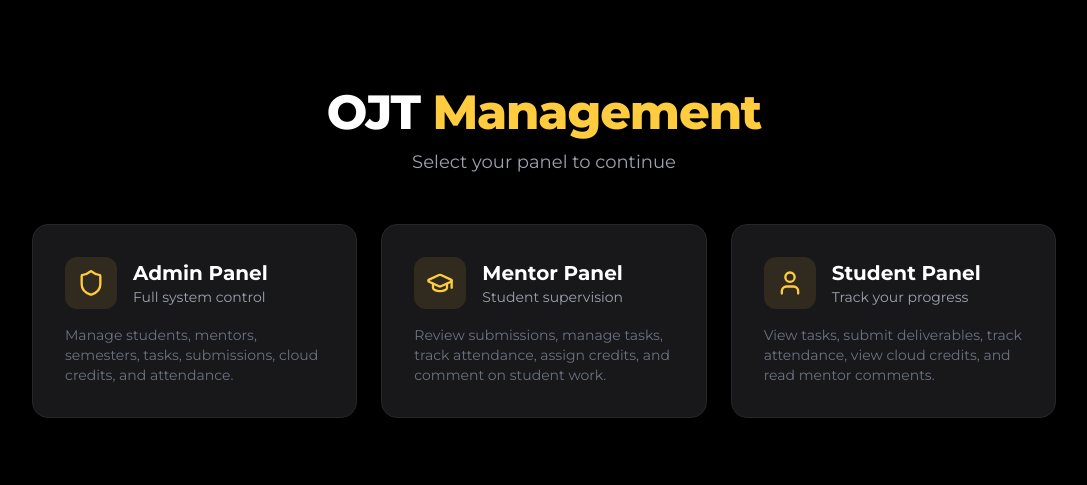
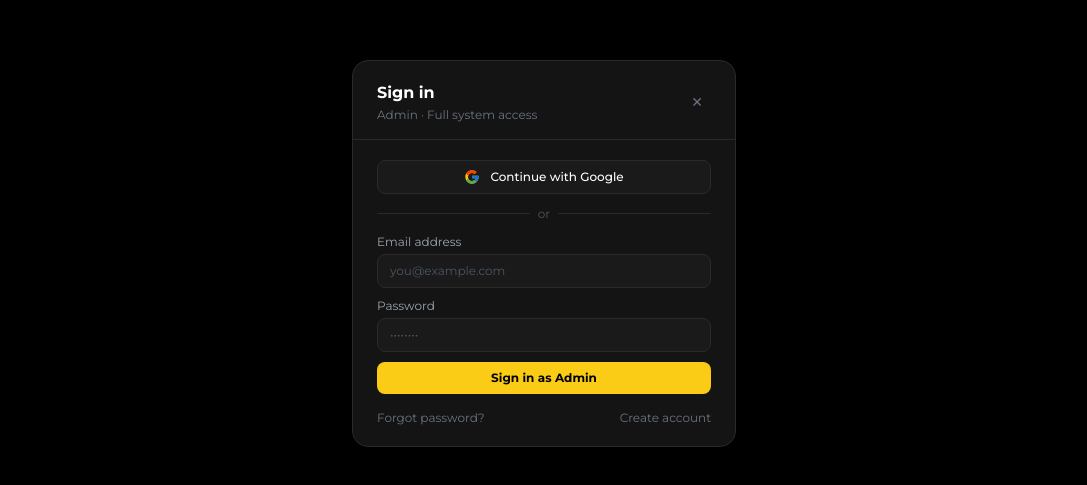
Before and after one commit to get2harshit/OJT-Management_System, a React (Vite) app: page /admin in a window 1280 px wide. Shown: the part 147-632 px from the top of the page, without its empty margins (96-1183 px from the left). Built offline with nearby package versions, Linux system fonts and the light colour scheme.

Commit message:
Implement route-based login navigation

```diff
--- a/package.json
+++ b/package.json
@@ -14,7 +14,8 @@
     "@supabase/supabase-js": "^2.57.4",
     "lucide-react": "^0.344.0",
     "react": "^18.3.1",
-    "react-dom": "^18.3.1"
+    "react-dom": "^18.3.1",
+    "react-router-dom": "^7.18.1"
   },
   "devDependencies": {
     "@eslint/js": "^9.9.1",
--- a/src/App.tsx
+++ b/src/App.tsx
@@ -1,20 +1,13 @@
-import { useState } from 'react';
+import { Routes, Route } from 'react-router-dom';
 import { Shield, GraduationCap, User } from 'lucide-react';
+import { useNavigate } from 'react-router-dom';
 import AdminPanel from './pages/admin';
 import MentorPanel from './pages/mentor';
 import StudentPanel from './pages/student';
-import LoginForm from './components/LoginForm';
+import RoleLogin from './pages/auth/RoleLogin';
 
-
-type Panel = 'landing' | 'admin' | 'mentor' | 'student';
-
-export default function App() {
-  const [panel, setPanel] = useState<Panel>('landing');
-  const [loginForm, setLoginForm] = useState<'admin' | 'mentor' | 'student' | null>(null);
-
-  if (panel === 'admin') return <AdminPanel />;
-  if (panel === 'mentor') return <MentorPanel />;
-  if (panel === 'student') return <StudentPanel />;
+function Landing() {
+  const navigate = useNavigate();
 
   return (
     <div className="min-h-screen bg-black flex items-center justify-center p-6">
@@ -28,7 +21,7 @@ export default function App() {
 
         <div className="grid grid-cols-1 md:grid-cols-3 gap-6">
           <button
-            onClick={() => setLoginForm('admin')}
+            onClick={() => navigate('/admin')}
             className="group bg-zinc-850 border border-zinc-750 rounded-2xl p-8 text-left hover:border-gold/40 hover:shadow-2xl hover:shadow-gold/5 transition-all duration-300 hover:scale-[1.02]"
           >
             <div className="flex items-center gap-4 mb-4">
@@ -46,7 +39,7 @@ export default function App() {
           </button>
 
           <button
-            onClick={() => setLoginForm('mentor')}
+            onClick={() => navigate('/mentor')}
             className="group bg-zinc-850 border border-zinc-750 rounded-2xl p-8 text-left hover:border-gold/40 hover:shadow-2xl hover:shadow-gold/5 transition-all duration-300 hover:scale-[1.02]"
           >
             <div className="flex items-center gap-4 mb-4">
@@ -64,7 +57,7 @@ export default function App() {
           </button>
 
           <button
-            onClick={() => setLoginForm('student')}
+            onClick={() => navigate('/student')}
             className="group bg-zinc-850 border border-zinc-750 rounded-2xl p-8 text-left hover:border-gold/40 hover:shadow-2xl hover:shadow-gold/5 transition-all duration-300 hover:scale-[1.02]"
           >
             <div className="flex items-center gap-4 mb-4">
@@ -80,17 +73,25 @@ export default function App() {
               View tasks, submit deliverables, track attendance, view cloud credits, and read mentor comments.
             </p>
           </button>
-
-
-          {loginForm && (
-  <LoginForm
-    role={loginForm}
-    onSuccess={(role) => { setPanel(role); setLoginForm(null); }}
-    onClose={() => setLoginForm(null)}
-  />
-)}
         </div>
       </div>
     </div>
   );
 }
+
+export default function App() {
+  return (
+    <Routes>
+      <Route path="/" element={<Landing />} />
+
+      <Route path="/admin" element={<RoleLogin role="admin" />} />
+      <Route path="/admin/dashboard/*" element={<AdminPanel />} />
+
+      <Route path="/mentor" element={<RoleLogin role="mentor" />} />
+      <Route path="/mentor/dashboard/*" element={<MentorPanel />} />
+
+      <Route path="/student" element={<RoleLogin role="student" />} />
+      <Route path="/student/dashboard/*" element={<StudentPanel />} />
+    </Routes>
+  );
+}
--- a/src/main.tsx
+++ b/src/main.tsx
@@ -2,9 +2,12 @@ import { StrictMode } from 'react';
 import { createRoot } from 'react-dom/client';
 import App from './App.tsx';
 import './index.css';
+import { BrowserRouter } from 'react-router-dom';
 
 createRoot(document.getElementById('root')!).render(
   <StrictMode>
-    <App />
+    <BrowserRouter>
+      <App />
+    </BrowserRouter>
   </StrictMode>
 );
--- /dev/null
+++ b/src/pages/auth/RoleLogin.tsx
@@ -0,0 +1,16 @@
+import { useNavigate } from 'react-router-dom';
+import LoginForm from '../../components/LoginForm';
+
+type Role = 'admin' | 'mentor' | 'student';
+
+export default function RoleLogin({ role }: { role: Role }) {
+  const navigate = useNavigate();
+
+  return (
+    <LoginForm
+      role={role}
+      onSuccess={(r) => navigate(`/${r}/dashboard`)}
+      onClose={() => navigate('/')}
+    />
+  );
+}
```
Also changed, not shown: 1 other file (tests, documents, lock files or other folders).
